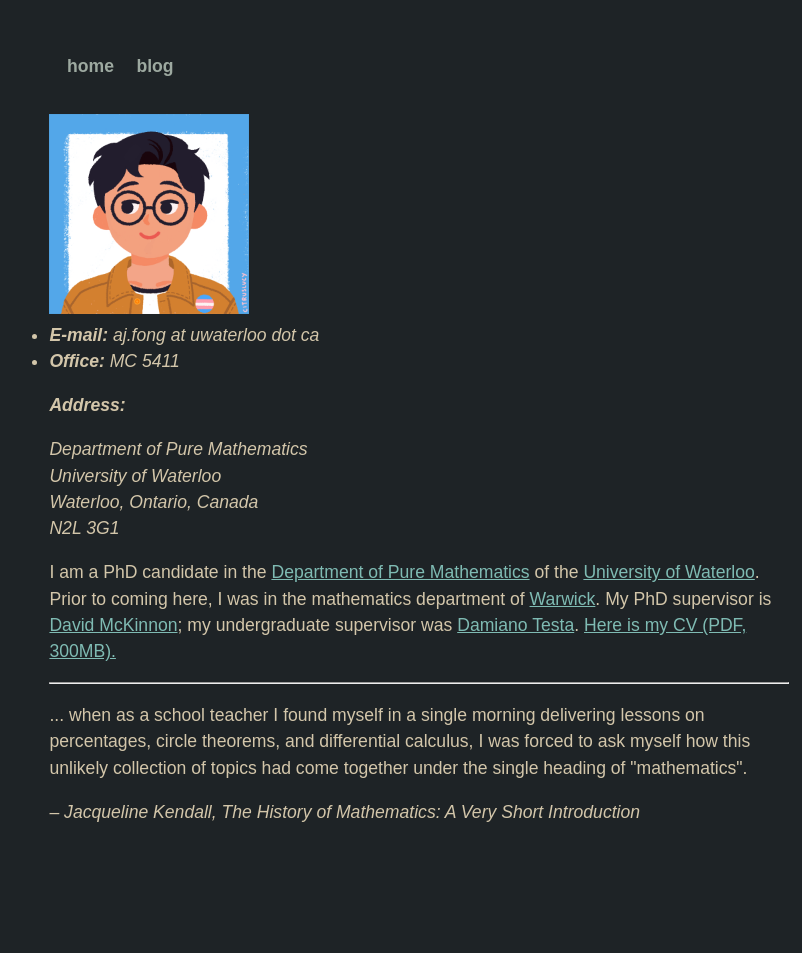
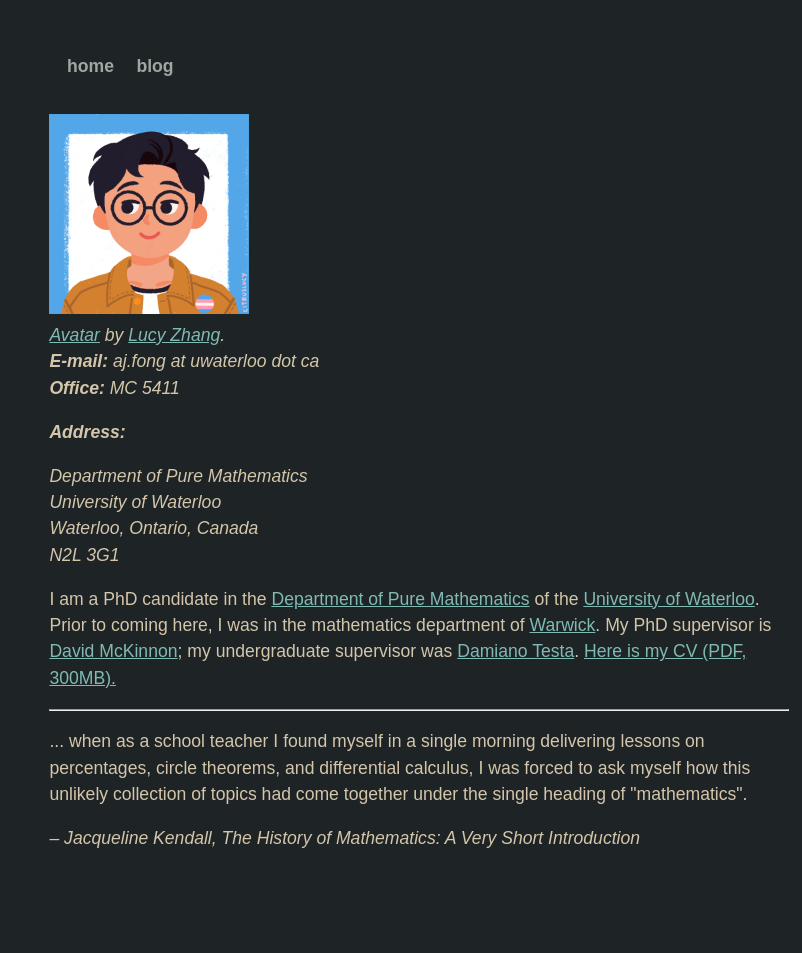
Before and after one commit to af1728/webcontent, a Jekyll site: the page built from index.html, in a window 1280 px wide. Shown: the whole page, without its empty margins (221-1023 px from the left). Built offline with Jekyll 4.4.1, drawn with Linux system fonts in a browser that asks for light colours.

Commit message:
Add caption

```diff
--- a/assets/css/screen.css
+++ b/assets/css/screen.css
@@ -86,6 +86,11 @@
 }
 
 /* || Home */
+address ul {
+    list-style-type: none;
+}
+
+/* || Blog */
 
 ul.posts {
     list-style-type: none;
--- a/index.html
+++ b/index.html
@@ -2,8 +2,15 @@
 title: AJ Fong's Website
 ---
 <address>
-    <img src={{"/assets/images/aj.png" | relative_url}} alt="AJ Fong" width="200" height="200"/>
-    <ul>
+    <figure>
+        <img src={{"/assets/images/aj.png" | relative_url}} alt="AJ Fong" width="200" height="200"/>
+        <figcaption>
+            <a href="https://picrew.me/ja/image_maker/136066">Avatar</a>
+            by
+            <a href="https://www.lucyzhangportfolio.com/">Lucy Zhang</a>.
+        </figcaption>
+    </figure>
+    <ul role="list">
         <li><strong>E-mail:</strong> aj.fong at uwaterloo dot ca</li>
         <li><strong>Office:</strong> MC 5411</li>
     </ul>
```
Also changed, not shown: 2 other files.
